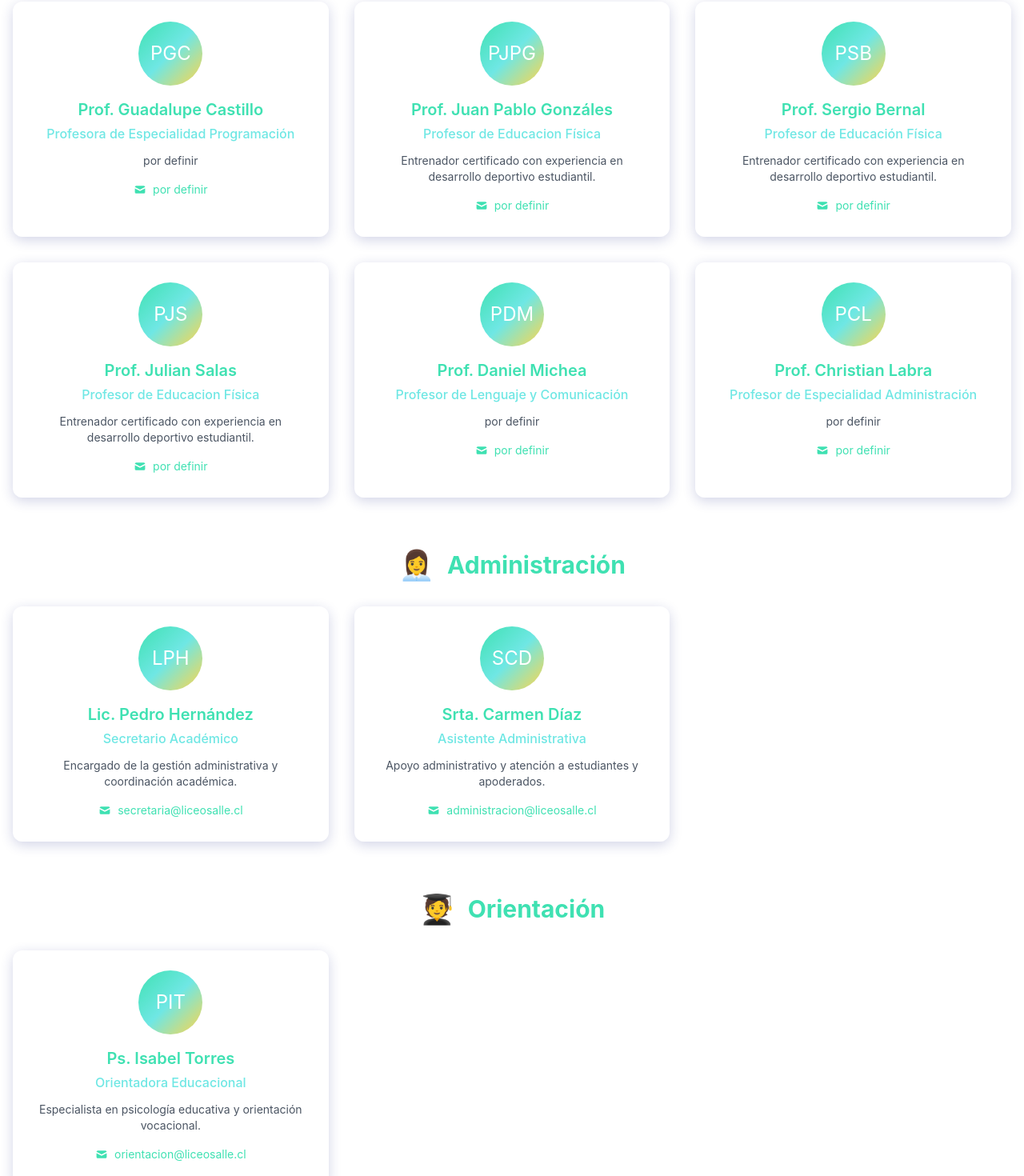
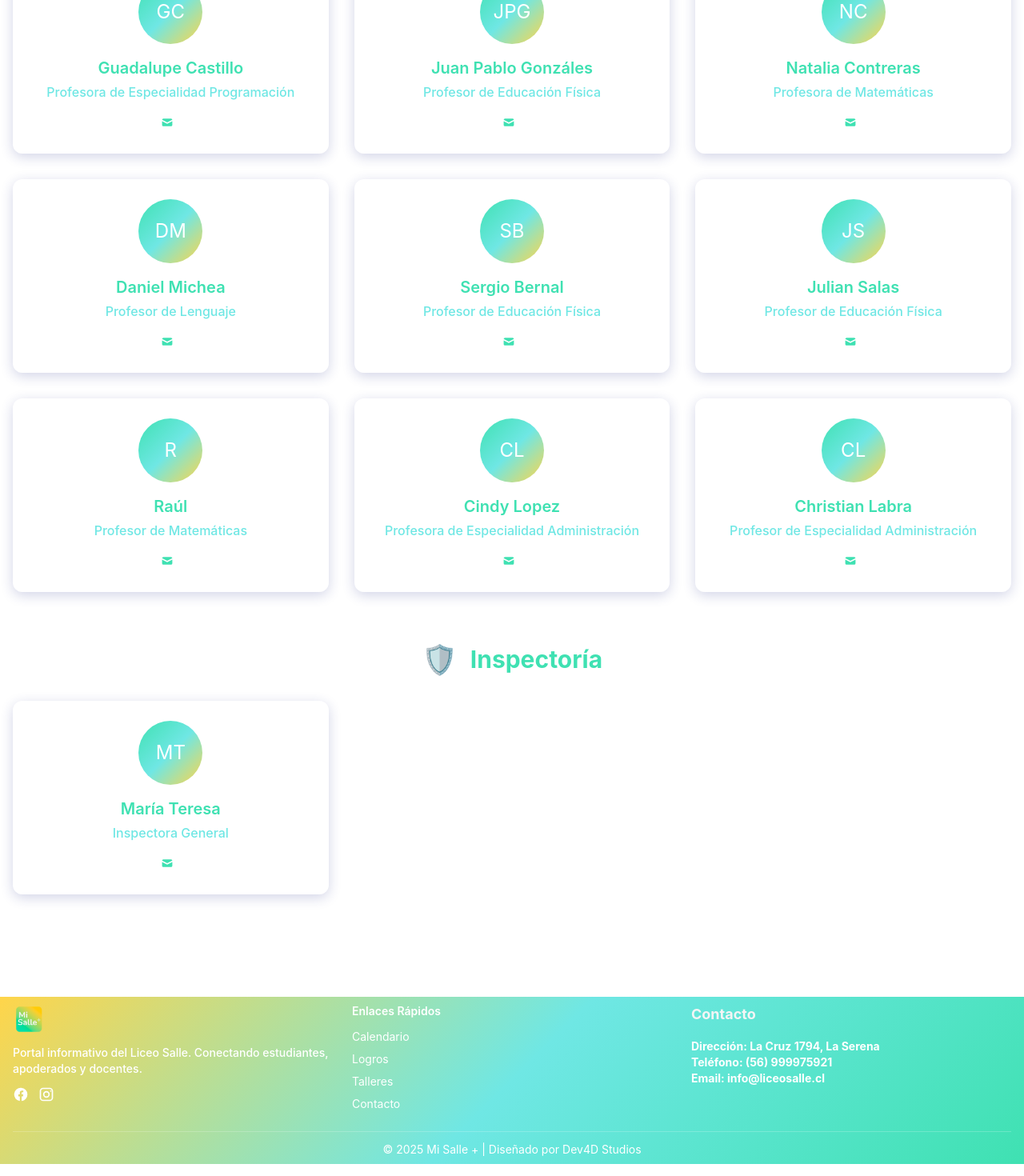
Before and after one commit to ItsEmaxDev/paginaweb, a React (Vite) app: page /funcionarios in a window 1280 px wide. Shown: the part 740-2210 px from the top of the page at 80% size. Built offline with nearby package versions, Linux system fonts and the light colour scheme; no server answers; the database is empty.

Commit message:
Refactor footer and update content across multiple pages for improved clarity and structure

```diff
--- a/src/components/Footer.jsx
+++ b/src/components/Footer.jsx
@@ -1,5 +1,6 @@
 import React from 'react';
 import { motion } from 'framer-motion';
+import { Link } from 'react-router-dom';
 import logoPrincipal from '../imagenes/logo_principal.png';
 
 const Footer = () => {
@@ -8,35 +9,43 @@ const Footer = () => {
       initial={{ opacity: 0 }}
       whileInView={{ opacity: 1 }}
       transition={{ duration: 0.5 }}
-      className="bg-gradient-reverse text-pure-white py-4"
+      className="bg-gradient-reverse text-pure-white py-2"
     >
       <div className="container mx-auto px-4">
-        <div className="grid grid-cols-1 md:grid-cols-3 gap-8">
+  <div className="grid grid-cols-1 md:grid-cols-3 gap-6">
           <motion.div
             initial={{ x: -50, opacity: 0 }}
             whileInView={{ x: 0, opacity: 1 }}
             transition={{ delay: 0.2 }}
           >
-            <div className="mb-4">
+            <div className="mb-3">
               <img
                 src={logoPrincipal}
                 alt="Mi Salle + Logo Principal"
-                className="h-12 w-auto"
+                className="h-10 w-auto"
               />
             </div>
-            <p className="text-sm font-bold">Portal informativo del Liceo Salle. Conectando estudiantes, apoderados y docentes.</p>
+            <p className="text-sm font-medium">Portal informativo del Liceo Salle. Conectando estudiantes, apoderados y docentes.</p>
+            <div className="mt-3 flex items-center space-x-3">
+              <a href="https://facebook.com/liceosalle" target="_blank" rel="noreferrer" aria-label="Facebook" className="text-pure-white hover:text-golden-yellow">
+                <svg className="w-5 h-5" viewBox="0 0 24 24" fill="currentColor"><path d="M22 12a10 10 0 10-11.5 9.95v-7.05h-2.2V12h2.2V9.8c0-2.18 1.3-3.39 3.3-3.39.96 0 1.97.17 1.97.17v2.17h-1.11c-1.09 0-1.43.68-1.43 1.38V12h2.43l-.39 2.9h-2.04v7.05A10 10 0 0022 12z"/></svg>
+              </a>
+              <a href="https://instagram.com/liceosalle" target="_blank" rel="noreferrer" aria-label="Instagram" className="text-pure-white hover:text-golden-yellow">
+                <svg className="w-5 h-5" viewBox="0 0 24 24" fill="currentColor"><path d="M7 2h10a5 5 0 015 5v10a5 5 0 01-5 5H7a5 5 0 01-5-5V7a5 5 0 015-5zm0 2a3 3 0 00-3 3v10a3 3 0 003 3h10a3 3 0 003-3V7a3 3 0 00-3-3H7z"/><path d="M12 7a5 5 0 110 10 5 5 0 010-10zm0 2a3 3 0 100 6 3 3 0 000-6zM18.5 6a1 1 0 110 2 1 1 0 010-2z"/></svg>
+              </a>
+            </div>
           </motion.div>
           <motion.div
             initial={{ y: 50, opacity: 0 }}
             whileInView={{ y: 0, opacity: 1 }}
             transition={{ delay: 0.4 }}
           >
-            <h3 className="text-lg font-bold mb-4" style={{ color: '#f5f5f5' }}>Enlaces Rápidos</h3>
-            <ul className="space-y-2 text-sm font-bold">
-              <li><a href="inicio" className="hover:text-golden-yellow transition-all duration-300 font-bold">Inicio</a></li>
-              <li><a href="calendario" className="hover:text-golden-yellow transition-all duration-300 font-bold">Calendario</a></li>
-              <li><a href="logros" className="hover:text-golden-yellow transition-all duration-300 font-bold">Logros</a></li>
-              <li><a href="talleres" className="hover:text-golden-yellow transition-all duration-300 font-bold">Talleres</a></li>
+            <h3 className="text-sm font-semibold mb-3">Enlaces Rápidos</h3>
+            <ul className="space-y-2 text-sm">
+              <li><Link to="/calendario" className="hover:text-golden-yellow transition-all duration-300">Calendario</Link></li>
+              <li><Link to="/logros" className="hover:text-golden-yellow transition-all duration-300">Logros</Link></li>
+              <li><Link to="/talleres" className="hover:text-golden-yellow transition-all duration-300">Talleres</Link></li>
+              <li><Link to="/contacto" className="hover:text-golden-yellow transition-all duration-300">Contacto</Link></li>
             </ul>
           </motion.div>
           <motion.div
@@ -54,9 +63,9 @@ const Footer = () => {
           initial={{ opacity: 0 }}
           whileInView={{ opacity: 1 }}
           transition={{ delay: 0.8 }}
-          className="border-t border-pure-white/20 mt-8 pt-4 text-center text-sm"
+          className="border-t border-pure-white/20 mt-6 pt-3 text-center text-sm"
         >
-          <p className="text-sm font-bold" style={{ color: '#ffffffff' }}>&copy; 2025 Mi Salle + | Diseñado por Dev4D Studios</p>
+          <Link to="/credits" className="text-sm" style={{ color: '#ffffff' }}>&copy; 2025 Mi Salle + | Diseñado por Dev4D Studios</Link>
         </motion.div>
       </div>
     </motion.footer>
--- a/src/pages/Home.jsx
+++ b/src/pages/Home.jsx
@@ -65,7 +65,7 @@ const Home = () => {
             </h2>
             <p className="text-lg text-gray-600 max-w-3xl mx-auto">
               El Liceo TP Juan Bautista de la Salle es una institución educativa comprometida con la formación integral de nuestros estudiantes,
-              servicio y comunidad.
+              enfocada en promover el respeto, la integración y una sólida comunidad escolar donde todos puedan desarrollarse.
             </p>
           </motion.div>
 
@@ -91,9 +91,9 @@ const Home = () => {
             >
               <GlassCard className="p-6 text-center h-full">
                 <span className="text-4xl mb-4 block">🤝</span>
-                <h3 className="text-xl font-semibold text-mint-green mb-2">Respeto y Integridad</h3>
+                <h3 className="text-xl font-semibold text-mint-green mb-2">Respeto e Integración</h3>
                 <p className="text-gray-700">
-                  Formamos personas íntegras basadas en el respeto.
+                  Fomentamos un ambiente de respeto mutuo e integración entre estudiantes, familias y docentes.
                 </p>
               </GlassCard>
             </motion.div>
--- a/src/pages/Staff.jsx
+++ b/src/pages/Staff.jsx
@@ -5,87 +5,32 @@ import GlassCard from "../components/GlassCard";
 const Staff = () => {
   const staffCategories = [
     {
-      title: "Dirección",
+      title: "Directiva",
       icon: "👔",
       members: [
-        {
-          name: "Lic. María González",
-          position: "Directora",
-          description: "Licenciada en Educación con más de 20 años de experiencia en gestión educativa.",
-          email: "directora@liceosalle.cl"
-        }
+        { name: "Eric Cabrera", position: "Director", email: "direccion@liceosalle.cl" }
       ]
     },
     {
-      title: "Equipo Docente",
+      title: "Profesores",
       icon: "👨‍🏫",
       members: [
-        {
-          name: "Prof. Guadalupe Castillo",
-          position: "Profesora de Especialidad Programación",
-          description: "por definir",
-          email: "por definir"
-        },
-        {
-          name: "Prof. Juan Pablo Gonzáles",
-          position: "Profesor de Educacion Física",
-          description: "Entrenador certificado con experiencia en desarrollo deportivo estudiantil.",
-          email: "por definir"
-        },
-        {
-          name: "Prof. Sergio Bernal",
-          position: "Profesor de Educación Física",
-          description: "Entrenador certificado con experiencia en desarrollo deportivo estudiantil.",
-          email: "por definir"
-        },
-        {
-          name: "Prof. Julian Salas",
-          position: "Profesor de Educacion Física",
-          description: "Entrenador certificado con experiencia en desarrollo deportivo estudiantil.",
-          email: "por definir"
-        },
-        {
-          name: "Prof. Daniel Michea ",
-          position: "Profesor de Lenguaje y Comunicación",
-          description: "por definir",
-          email: "por definir"
-        },
-        {
-          name: "Prof. Christian Labra",
-          position: "Profesor de Especialidad Administración",
-          description: "por definir",
-          email: "por definir"
-        },
+        { name: "Guadalupe Castillo", position: "Profesora de Especialidad Programación" },
+        { name: "Juan Pablo Gonzáles", position: "Profesor de Educación Física" },
+        { name: "Natalia Contreras", position: "Profesora de Matemáticas" },
+        { name: "Daniel Michea", position: "Profesor de Lenguaje" },
+        { name: "Sergio Bernal", position: "Profesor de Educación Física" },
+        { name: "Julian Salas", position: "Profesor de Educación Física" },
+        { name: "Raúl", position: "Profesor de Matemáticas" },
+        { name: "Cindy Lopez", position: "Profesora de Especialidad Administración" },
+        { name: "Christian Labra", position: "Profesor de Especialidad Administración" }
       ]
     },
     {
-      title: "Administración",
-      icon: "👩‍💼",
+      title: "Inspectoría",
+      icon: "🛡️",
       members: [
-        {
-          name: "Lic. Pedro Hernández",
-          position: "Secretario Académico",
-          description: "Encargado de la gestión administrativa y coordinación académica.",
-          email: "secretaria@liceosalle.cl"
-        },
-        {
-          name: "Srta. Carmen Díaz",
-          position: "Asistente Administrativa",
-          description: "Apoyo administrativo y atención a estudiantes y apoderados.",
-          email: "administracion@liceosalle.cl"
-        }
-      ]
-    },
-    {
-      title: "Orientación",
-      icon: "🧑‍🎓",
-      members: [
-        {
-          name: "Ps. Isabel Torres",
-          position: "Orientadora Educacional",
-          description: "Especialista en psicología educativa y orientación vocacional.",
-          email: "orientacion@liceosalle.cl"
-        }
+        { name: "María Teresa", position: "Inspectora General" }
       ]
     }
   ];
--- a/src/pages/Workshops.jsx
+++ b/src/pages/Workshops.jsx
@@ -3,66 +3,12 @@ import { motion } from 'framer-motion';
 
 const Workshops = () => {
   const workshops = [
-    {
-      id: 1,
-      name: 'Programación y Desarrollo Web',
-      description: 'Aprende los fundamentos de la programación y crea tu primera página web.',
-      schedule: 'Lunes y Miércoles, 15:00 - 17:00',
-      instructor: 'Prof. Carlos Silva',
-      level: 'Intermedio',
-      capacity: '20 estudiantes',
-      icon: '💻'
-    },
-    {
-      id: 2,
-      name: 'Arte y Diseño Digital',
-      description: 'Explora herramientas digitales para crear arte y diseño gráfico.',
-      schedule: 'Martes y Jueves, 14:00 - 16:00',
-      instructor: 'Prof. María González',
-      level: 'Principiante',
-      capacity: '15 estudiantes',
-      icon: '🎨'
-    },
-    {
-      id: 3,
-      name: 'Ciencias Experimentales',
-      description: 'Realiza experimentos prácticos en química, física y biología.',
-      schedule: 'Viernes, 13:00 - 16:00',
-      instructor: 'Prof. Ana López',
-      level: 'Avanzado',
-      capacity: '12 estudiantes',
-      icon: '🔬'
-    },
-    {
-      id: 4,
-      name: 'Deportes: Fútbol',
-      description: 'Entrenamiento técnico y táctico para mejorar el rendimiento en fútbol.',
-      schedule: 'Lunes, Miércoles, Viernes, 16:00 - 18:00',
-      instructor: 'Prof. Juan Martínez',
-      level: 'Todos los niveles',
-      capacity: '25 estudiantes',
-      icon: '⚽'
-    },
-    {
-      id: 5,
-      name: 'Música: Coro y Ensamble',
-      description: 'Desarrolla tus habilidades vocales e instrumentales en grupo.',
-      schedule: 'Martes y Jueves, 17:00 - 19:00',
-      instructor: 'Prof. Sofia Rodríguez',
-      level: 'Principiante a Intermedio',
-      capacity: '30 estudiantes',
-      icon: '🎵'
-    },
-    {
-      id: 6,
-      name: 'Debate y Oratoria',
-      description: 'Mejora tus habilidades de comunicación y pensamiento crítico.',
-      schedule: 'Miércoles, 15:00 - 17:00',
-      instructor: 'Prof. Pedro Hernández',
-      level: 'Intermedio',
-      capacity: '18 estudiantes',
-      icon: '🎤'
-    }
+    { id: 1, name: 'Voleibol', description: 'Entrenamiento de voleibol para participantes Sub14 y otras categorías.', schedule: 'Miércoles, Viernes y Sábado', instructor: 'Prof. Sergio Bernal', level: 'Todos los niveles', capacity: 'Cupos sujetos a inscripción', icon: '🏐' },
+    { id: 2, name: 'Futsal', description: 'Entrenamientos de futsal y preparación para competencias.', schedule: 'Martes y Jueves', instructor: 'Prof. Julian Salas', level: 'Todos los niveles', capacity: 'Cupos sujetos a inscripción', icon: '⚽' },
+    { id: 3, name: 'Robótica', description: 'Explora electrónica y programación aplicada a robots.', schedule: 'Días por definir', instructor: 'Prof. Guadalupe Castillo', level: 'Intermedio', capacity: 'Cupos limitados', icon: '🤖' },
+    { id: 4, name: 'Basketball', description: 'Entrenamiento y preparación en basketball.', schedule: 'Días por definir', instructor: 'Prof. Juan González', level: 'Todos los niveles', capacity: 'Cupos sujetos a inscripción', icon: '🏀' },
+    { id: 5, name: 'Inglés', description: 'Clases de inglés para mejorar comprensión y conversación.', schedule: 'Días por definir', instructor: 'Prof. [Por definir]', level: 'Todos los niveles', capacity: 'Cupos sujetos a inscripción', icon: '🗣️' },
+    { id: 6, name: 'Música', description: 'Actividades musicales y formación instrumental/vocal.', schedule: 'Días por definir', instructor: 'Prof. [Por definir]', level: 'Todos los niveles', capacity: 'Cupos sujetos a inscripción', icon: '�' }
   ];
 
   const getLevelColor = (level) => {
@@ -147,39 +93,18 @@ const Workshops = () => {
           ))}
         </div>
 
-        {/* Información adicional */}
+        {/* Campeonatos Ganados */}
         <motion.div
-          initial={{ opacity: 0, scale: 0.95 }}
-          whileInView={{ opacity: 1, scale: 1 }}
-          transition={{ duration: 0.8, delay: 0.4 }}
-          className="mt-16 bg-gradient-diagonal rounded-lg p-8 text-pure-white shadow-lg"
+          initial={{ opacity: 0, y: 30 }}
+          whileInView={{ opacity: 1, y: 0 }}
+          transition={{ duration: 0.6, delay: 0.4 }}
+          className="mt-12"
         >
-          <h3 className="text-2xl font-semibold text-center mb-6 text-golden-">Información Importante</h3>
-          <div className="grid grid-cols-1 md:grid-cols-2 gap-8">
-            <motion.div
-              whileHover={{ scale: 1.02 }}
-              className="bg-pure-white/10 backdrop-blur-sm rounded-lg p-6"
-            >
-              <h4 className="text-lg font-semibold text-soft-white mb-4">Proceso de Inscripción</h4>
-              <ul className="space-y-2 text-pure-white/90">
-                <li>• Las inscripciones se realizan a través del portal estudiantil</li>
-                <li>• Cupos limitados por taller</li>
-                <li>• Se requiere autorización de apoderado para menores de edad</li>
-                <li>• Confirmación de inscripción en 48 horas</li>
-              </ul>
-            </motion.div>
-            <motion.div
-              whileHover={{ scale: 1.02 }}
-              className="bg-pure-white/10 backdrop-blur-sm rounded-lg p-6"
-            >
-              <h4 className="text-lg font-semibold text-soft-white mb-4">Beneficios</h4>
-              <ul className="space-y-2 text-pure-white/90">
-                <li>• Desarrollo de habilidades extracurriculares</li>
-                <li>• Certificación al finalizar el taller</li>
-                <li>• Participación en competencias y eventos</li>
-                <li>• Networking con otros estudiantes</li>
-              </ul>
-            </motion.div>
+          <div className="bg-gradient-diagonal rounded-lg p-6 text-pure-white shadow-lg">
+            <h3 className="text-2xl font-semibold text-center mb-4">Campeonatos Ganados</h3>
+            <ul className="max-w-2xl mx-auto text-center">
+              <li className="mb-2">2do Lugar JDE Comunal Año 2024 – Voleibol Varones Sub17</li>
+            </ul>
           </div>
         </motion.div>
       </div>
```
